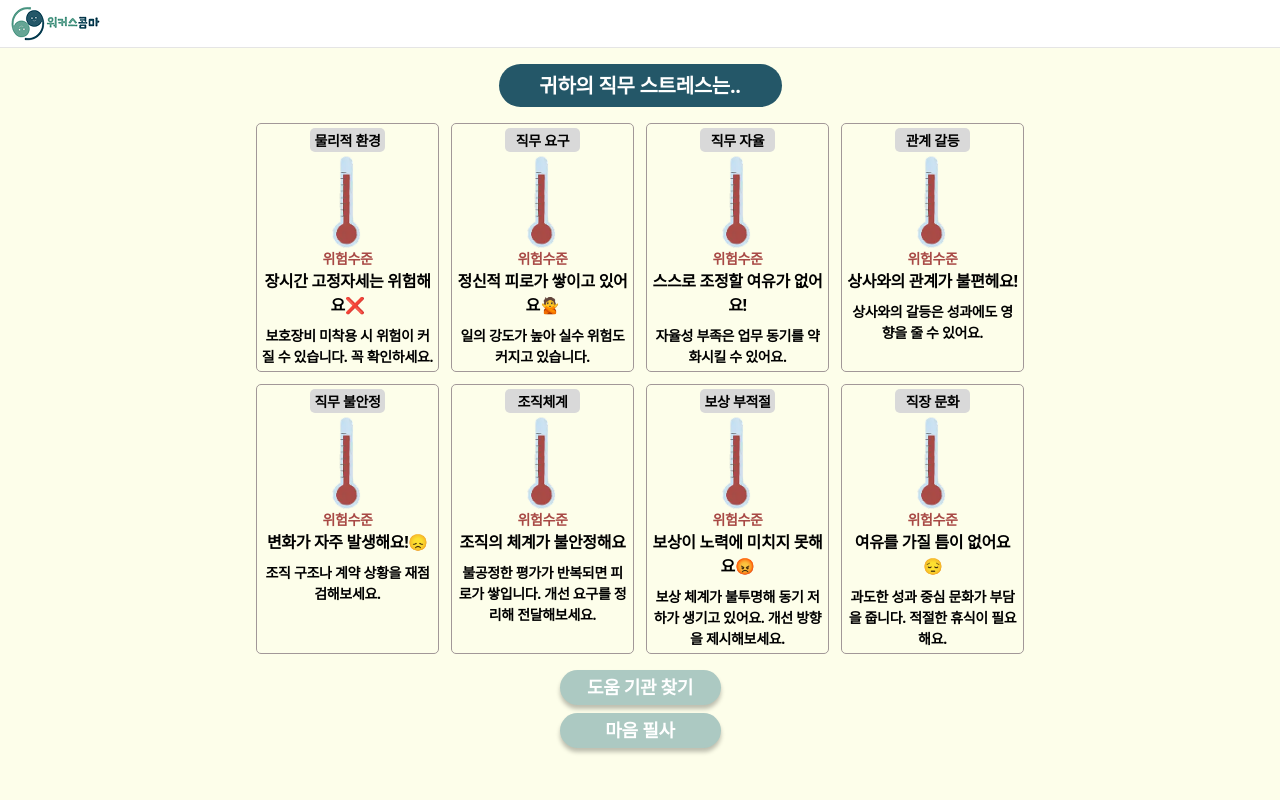
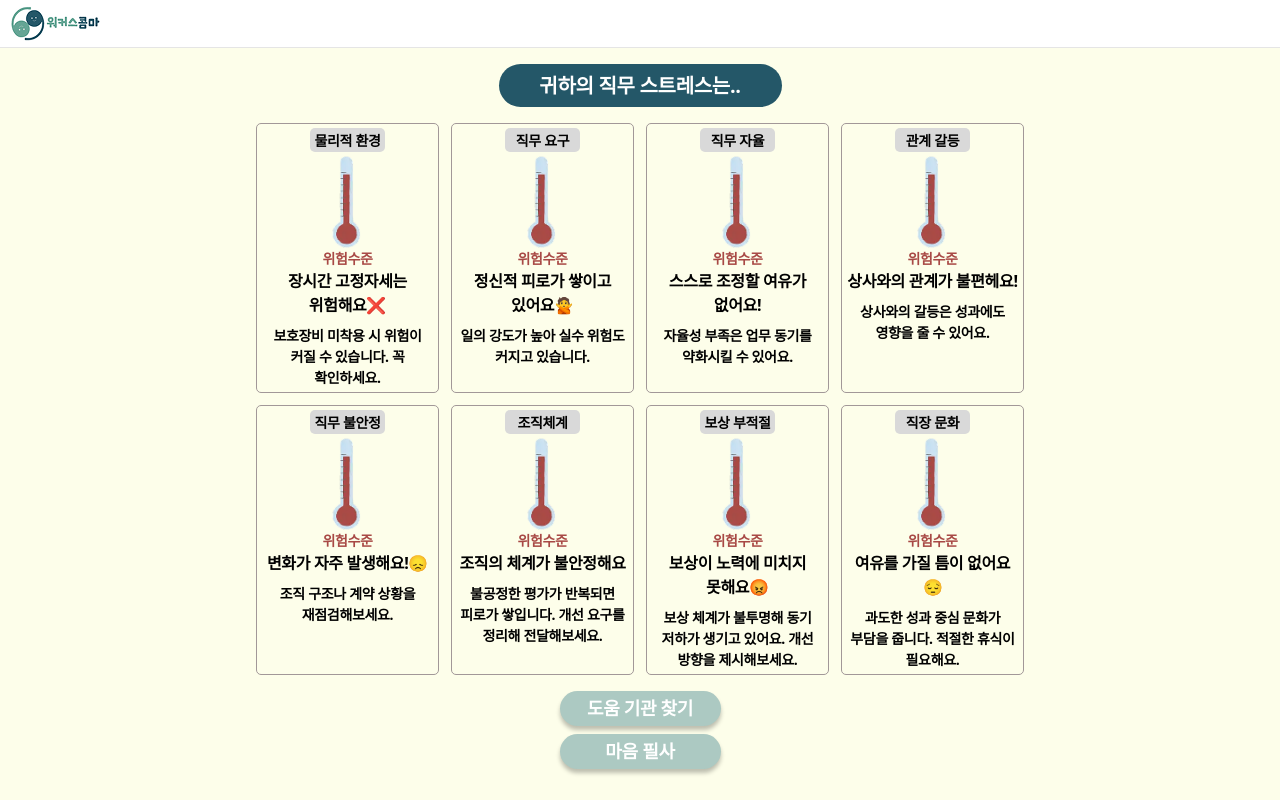
Before and after one commit to WorkersComma/workerscomma.github.io, a React (Vite) app: page /self-diagnosis/stress/result in a window 1280 px wide. Built offline with nearby package versions, Linux system fonts and the light colour scheme; a web font is replaced by a local one.

Commit message:
ui: 줄바꿈시 단어를 유지하도록 스타일 수정

```diff
--- a/src/features/self-diagnosis/anxiety/AnxietyResultPage.tsx
+++ b/src/features/self-diagnosis/anxiety/AnxietyResultPage.tsx
@@ -75,11 +75,11 @@ export const AnxietyResultPage: FC = () => {
 
       <p className="font-semibold">{scoreDescription}</p>
 
-      <h2 className="mt-2 font-semibold text-[1.125rem] text-black text-center whitespace-pre-line">
+      <h2 className="mt-2 font-semibold text-[1.125rem] text-black text-center whitespace-pre-line break-keep">
         {heading2}
       </h2>
 
-      <p className="mt-1 font-semibold text-[0.875rem] text-center whitespace-pre-line">
+      <p className="mt-1 font-semibold text-[0.875rem] text-center whitespace-pre-line break-keep">
         {paragraph}
       </p>
 
--- a/src/features/self-diagnosis/depression/DepressionResultPage.tsx
+++ b/src/features/self-diagnosis/depression/DepressionResultPage.tsx
@@ -84,11 +84,11 @@ export const DepressionResultPage: FC = () => {
 
       <p className="font-semibold">{scoreDescription}</p>
 
-      <h2 className="mt-2 font-semibold text-[1.125rem] text-black text-center whitespace-pre-line">
+      <h2 className="mt-2 font-semibold text-[1.125rem] text-black text-center whitespace-pre-line break-keep">
         {heading2}
       </h2>
 
-      <p className="mt-1 font-semibold text-[0.875rem] text-center whitespace-pre-line">
+      <p className="mt-1 font-semibold text-[0.875rem] text-center whitespace-pre-line break-keep">
         {paragraph}
       </p>
 
--- a/src/features/self-diagnosis/stress/StressResultPage.tsx
+++ b/src/features/self-diagnosis/stress/StressResultPage.tsx
@@ -402,11 +402,11 @@ export const StressResultPage: FC = () => {
               {data.scoreDescription}
             </p>
 
-            <h3 className="font-semibold text-black whitespace-pre-line text-center">
+            <h3 className="font-semibold text-black whitespace-pre-line text-center break-keep">
               {data.heading}
             </h3>
 
-            <p className="mt-2 font-semibold text-[0.875rem] whitespace-pre-line text-center">
+            <p className="mt-2 font-semibold text-[0.875rem] whitespace-pre-line text-center break-keep">
               {data.description}
             </p>
           </li>
```
